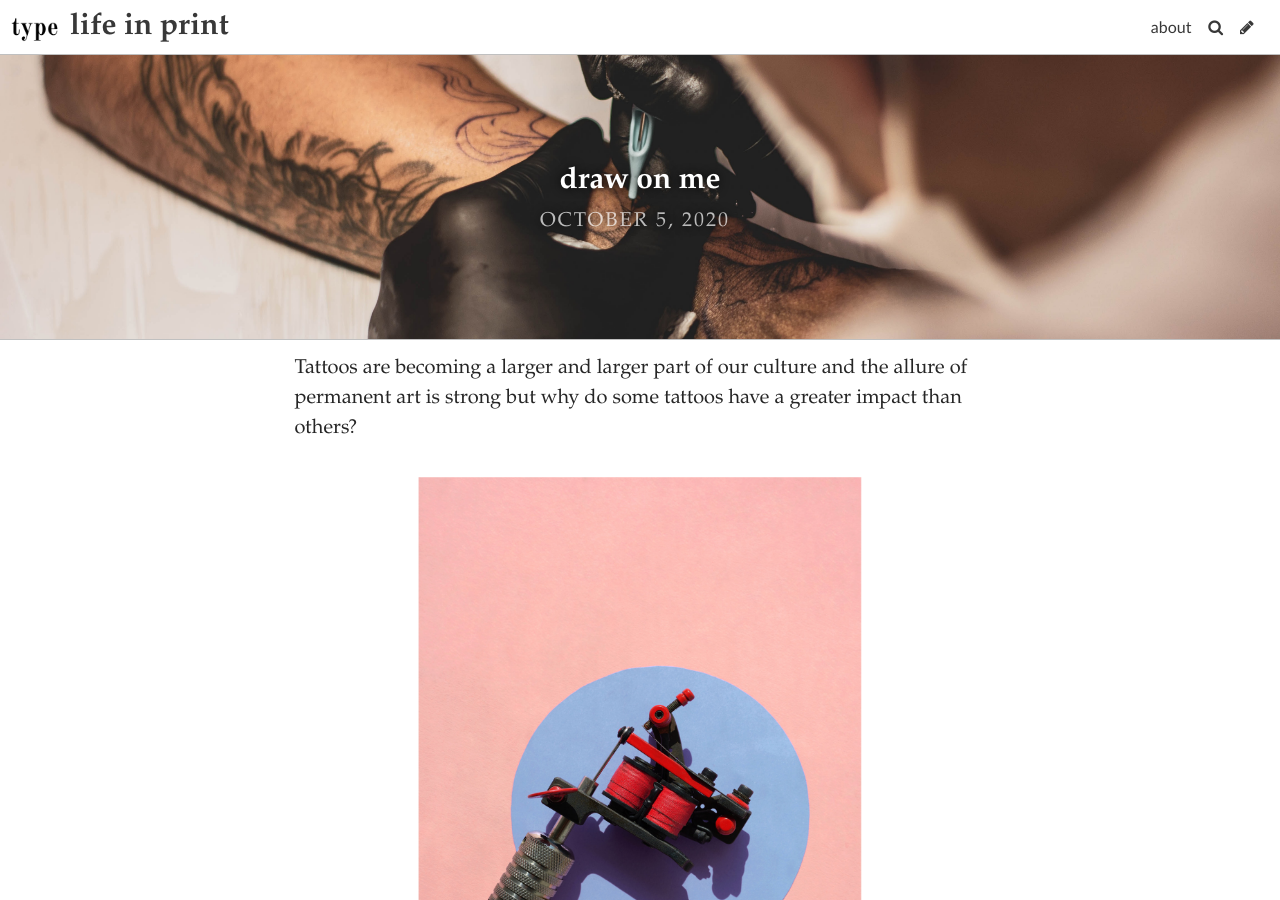
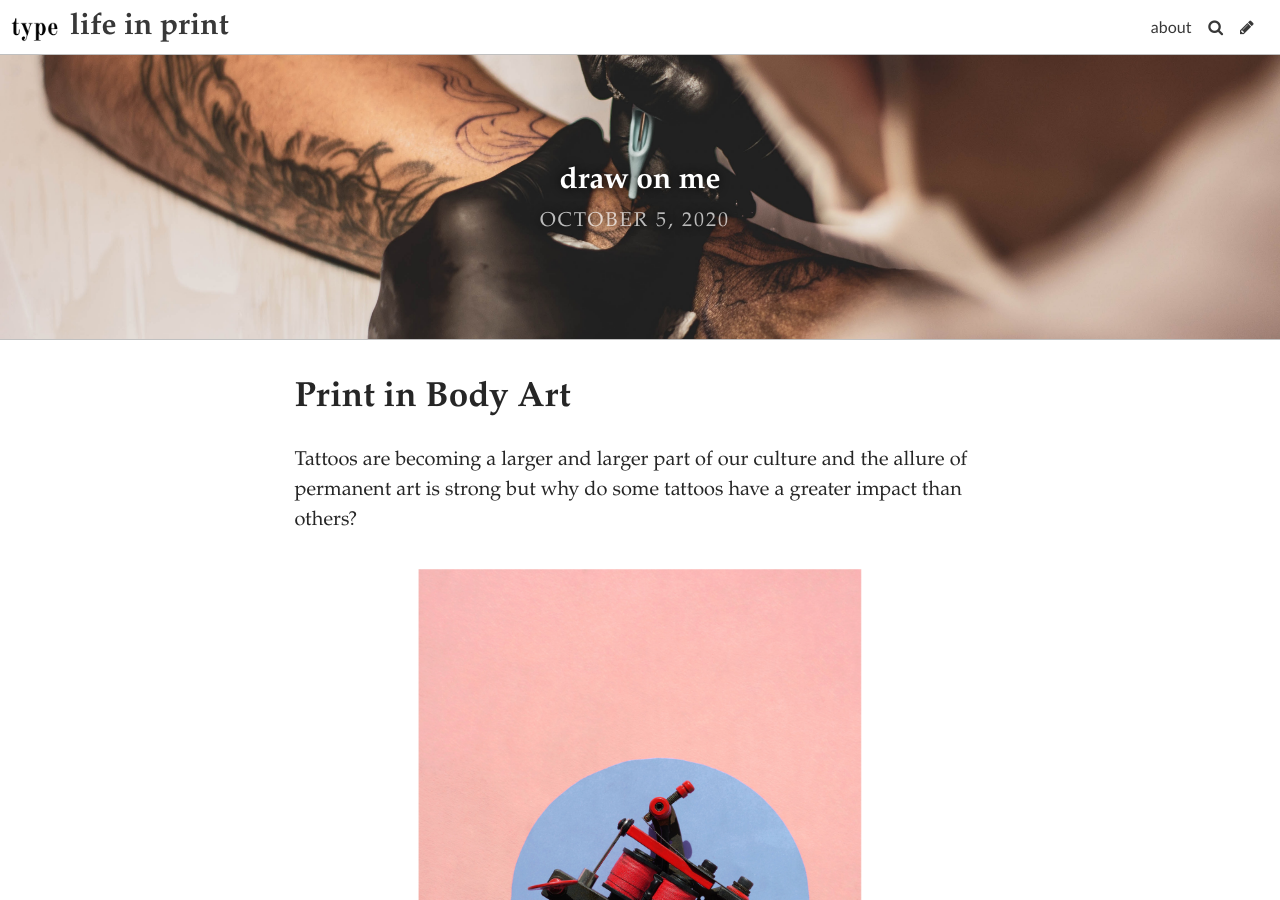
Before and after one commit to jessking16/thetype, a Jekyll site: the page built from _posts/2020-10-12-draw-on-me.md, in a window 1280 px wide and 900 px high. Built offline with Jekyll 4.4.1, drawn with Linux system fonts in a browser that asks for light colours; some web fonts are replaced; comment, search, counter and statistics services are not loaded.

Commit message:
Update Post “2020-10-12-draw-on-me”

```diff
--- a/_posts/2020-10-12-draw-on-me.md
+++ b/_posts/2020-10-12-draw-on-me.md
@@ -3,9 +3,11 @@ layout: post
 title: "draw on me "
 date: 2020-10-05T16:30:00.000Z
 header_feature_image: ../uploads/lucas-lenzi-zet_i6av9ru-unsplash.jpg
-caption: typography in tattoos
+caption: ""
 comments: true
 ---
+## Print in Body Art
+
 Tattoos are becoming a larger and larger part of our culture and the allure of permanent art is strong but why do some tattoos have a greater impact than others?
 
 ![Tattoo Gun @Andrej Lišakov](../uploads/photos-blog.png "Tattoo Gun @Andrej Lišakov")
```
